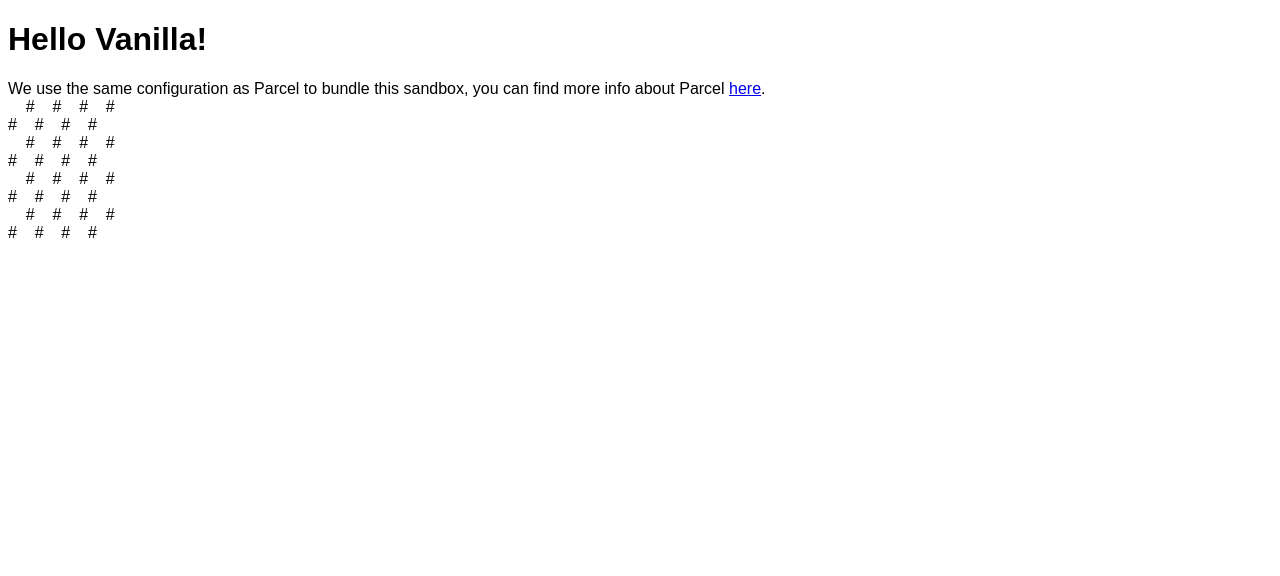
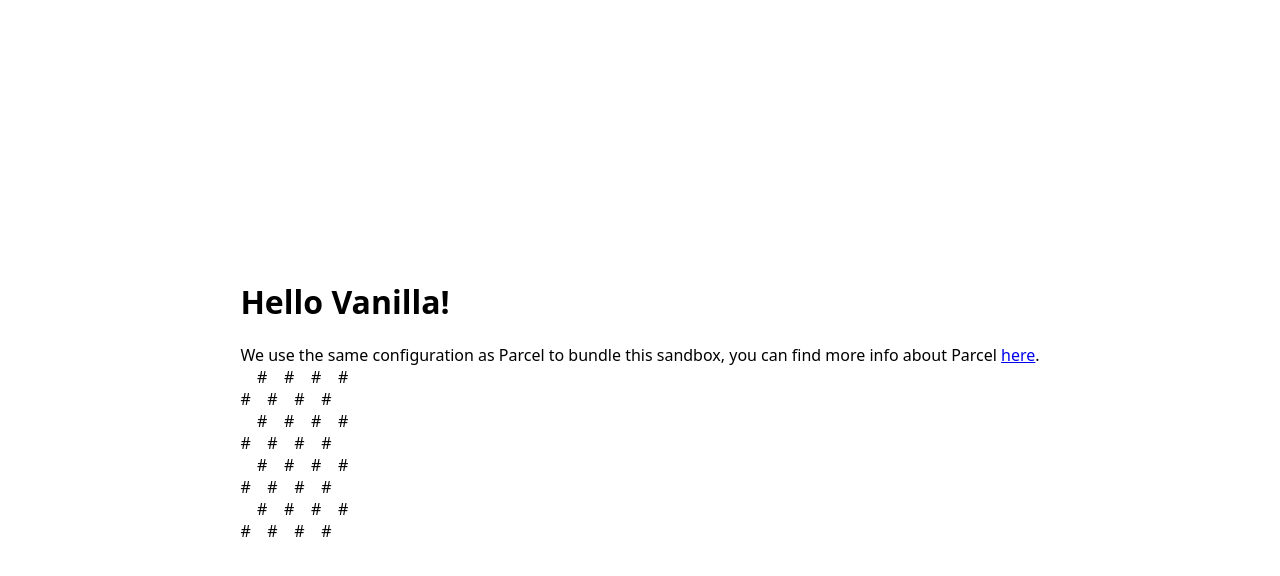
Before and after one commit to grzegorzxpatyk/eloquent-javascript-exercises, a website built with Parcel: page index.html in a window 1280 px wide. Built offline with nearby package versions, Linux system fonts and the light colour scheme.

Commit message:
change body tag styling in styles.css

```diff
--- a/src/styles.css
+++ b/src/styles.css
@@ -1,3 +1,11 @@
 body {
-  font-family: sans-serif;
+  font-family: system-ui, -apple-system, BlinkMacSystemFont, 'Segoe UI', Roboto, Oxygen, Ubuntu, Cantarell, 'Open Sans', 'Helvetica Neue', sans-serif;
+  margin: 0;
+  padding: 0;
+  display: flex;
+  flex-direction: column;
+  justify-content: center;
+  align-items: center;
+  height: 100vh;
+  width: 100%;
 }
```
